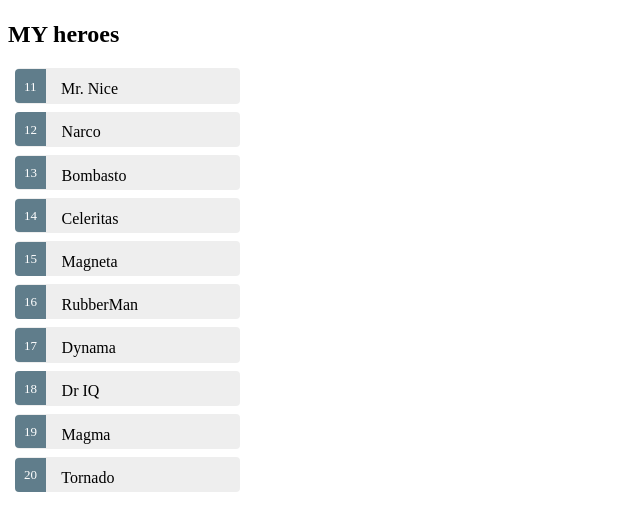
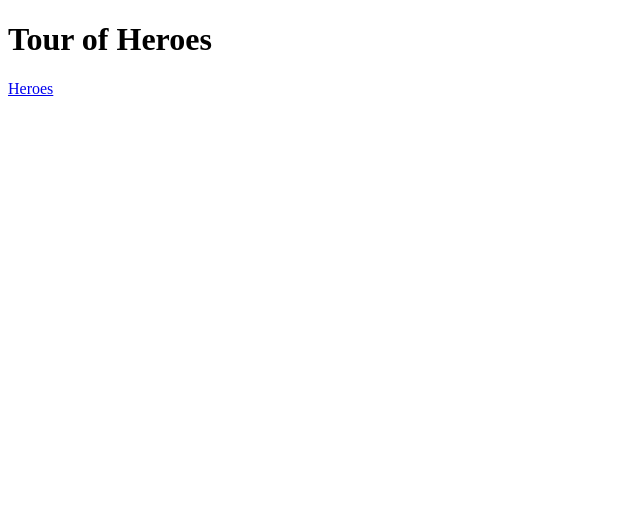
Before and after one commit to EbBlovery/AngularJS, an Angular app: page / in a window 1280 px wide. Shown: the top 530 px of the page, without its empty margins (0-640 px from the left). Built offline with nearby package versions, Linux system fonts and the light colour scheme.

Commit message:
heroes routr

```diff
--- a/src/app/app.component.ts
+++ b/src/app/app.component.ts
@@ -4,9 +4,10 @@
 	selector: "app-root",
 	template:`
        <h1>{{title}}</h1>
-       <my-heroes></my-heroes>
+       <a routerLink="/heroes">Heroes</a>
+       <router-outlet></router-outlet>
 	`
 })
 export class AppComponent {
-    title:'Tour of Heroes'
+    title='Tour of Heroes'
 }
--- a/src/app/app.module.ts
+++ b/src/app/app.module.ts
@@ -7,10 +7,18 @@
 import { HeroesComponent } from './heroes.component';
 import { HeroService } from './hero.service';
 
+import { RouterModule } from '@angular/router';//router
+
 @NgModule({
   imports: [
     BrowserModule,
-    FormsModule // <-- import the FormsModule before binding with [(ngModel)]
+    FormsModule, // <-- import the FormsModule before binding with [(ngModel)]
+    RouterModule.forRoot([
+	  {
+	     path:'heroes',
+	     component: HeroesComponent
+	  }
+    ])
   ],
   declarations: [
     AppComponent,
@@ -22,4 +30,5 @@
   ],
   bootstrap: [ AppComponent ]
 })
+
 export class AppModule { }
--- a/src/app/heroes.component.ts
+++ b/src/app/heroes.component.ts
@@ -78,8 +78,8 @@
         	margin-right: .8em;
         	border-radius: 4px 0 0 4px;
         }
-    `],
-    providers: [HeroService],
+    `]
+    // providers: [HeroService],
 })
 export class HeroesComponent implements OnInit{
   constructor(private heroService: HeroService){}
```
